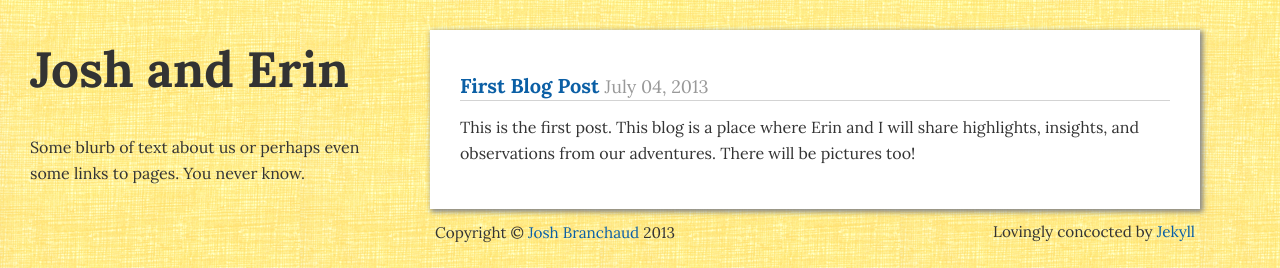
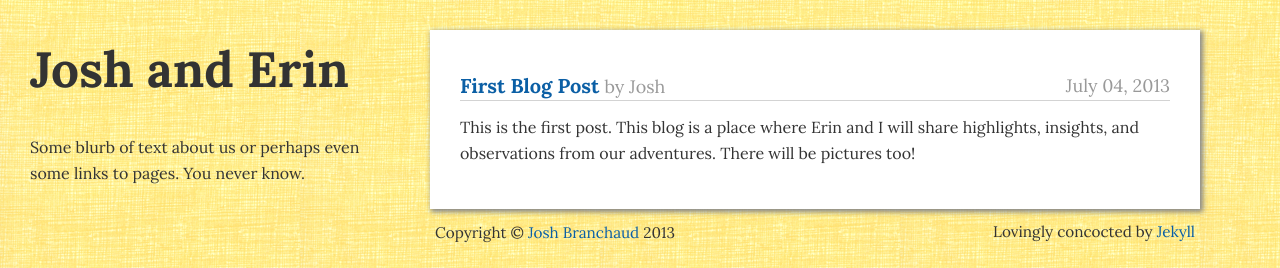
Before and after one commit to simhagate/joshanderin.com, a Jekyll site: the page built from index.md, in a window 1280 px wide. Shown: the top 268 px of the page. Built offline with Jekyll 4.4.1, drawn with Linux system fonts in a browser that asks for light colours.

Commit message:
Adding an author to the post heading and pushing the date to the right.

```diff
--- a/index.md
+++ b/index.md
@@ -9,11 +9,14 @@ title: Josh and Erin
     {% for post in site.posts %}
         <li>
             <h2>
+            <small class="pull-right">
+                {{ post.date | date: "%B %d, %Y" }}
+            </small>
             <a href="{{ post.url }}">
                 {{ post.title }}
             </a>
             <small>
-                {{ post.date | date: "%B %d, %Y" }}
+                by {{ post.author }}
             </small>
             </h2>
             {{ post.content }}
```
